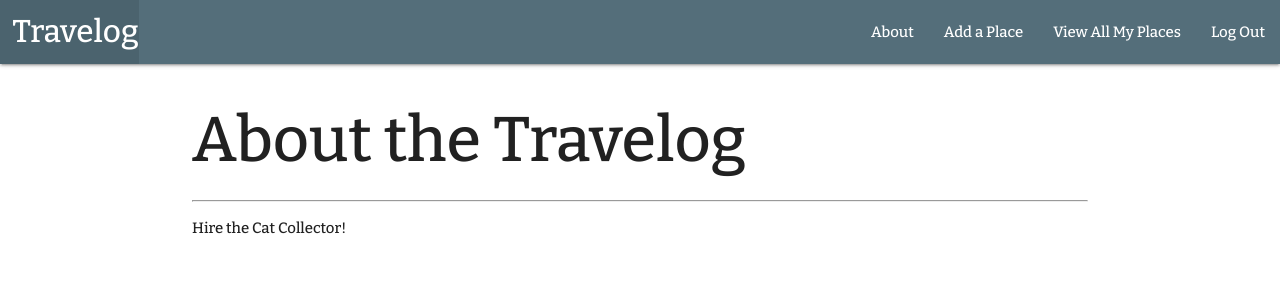
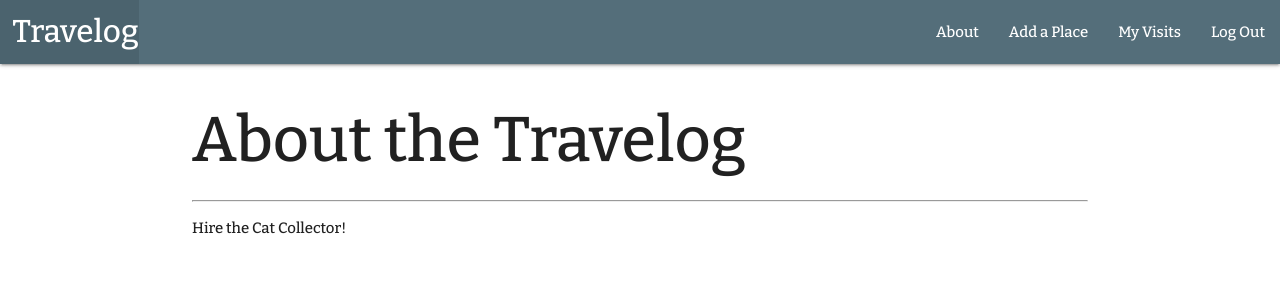
Before and after one commit to madhu-mida/travelog, a Django app: page /about/ in a window 1280 px wide. Shown: the top 300 px of the page. Run offline with Django 4.2, Linux system fonts and the light colour scheme; the visitor is signed in with stand-in values (Sample User, id 1); some web fonts are replaced.

Commit message:
Adds style

```diff
--- a/main_app/static/css/style.css
+++ b/main_app/static/css/style.css
@@ -21,6 +21,7 @@ img {
 
 .tv-card-img {
     min-height: 170px;
+    max-height: 170px;
 }
 
 .tv-card-content {
--- a/main_app/templates/base.html
+++ b/main_app/templates/base.html
@@ -29,7 +29,7 @@
                     <li><a href="/about">About</a></li>
                     {% if user.is_authenticated %}
                     <li><a href="{% url 'places_create' %}">Add a Place</a></li>
-                    <li><a href="/places">View All My Places</a></li>
+                    <li><a href="/places">My Visits</a></li>
                     <li><a href="{% url 'logout' %}">Log Out</a></li>
                     {% else %}
                     <li><a href="{% url 'signup' %}">Sign Up</a></li>
--- a/main_app/views.py
+++ b/main_app/views.py
@@ -94,8 +94,9 @@ def signup(request):
 
 class PlaceCreate(LoginRequiredMixin, CreateView):
     model = Place
-    fields = '__all__'
-    success_url = '/places/'
+    fields = ['cityName', 'fromDate', 'toDate', 'highlights']
+    # fields = '__all__'
+    # success_url = '/places/'
 
     def form_valid(self, form):
         form.instance.user = self.request.user
```
